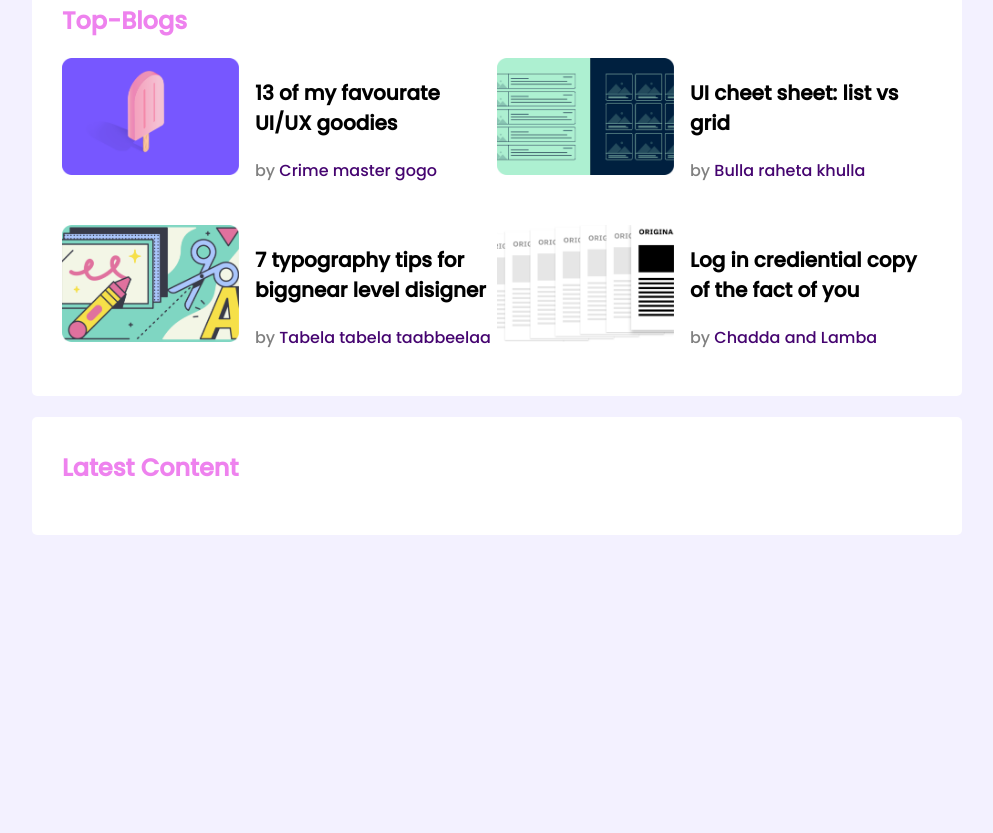
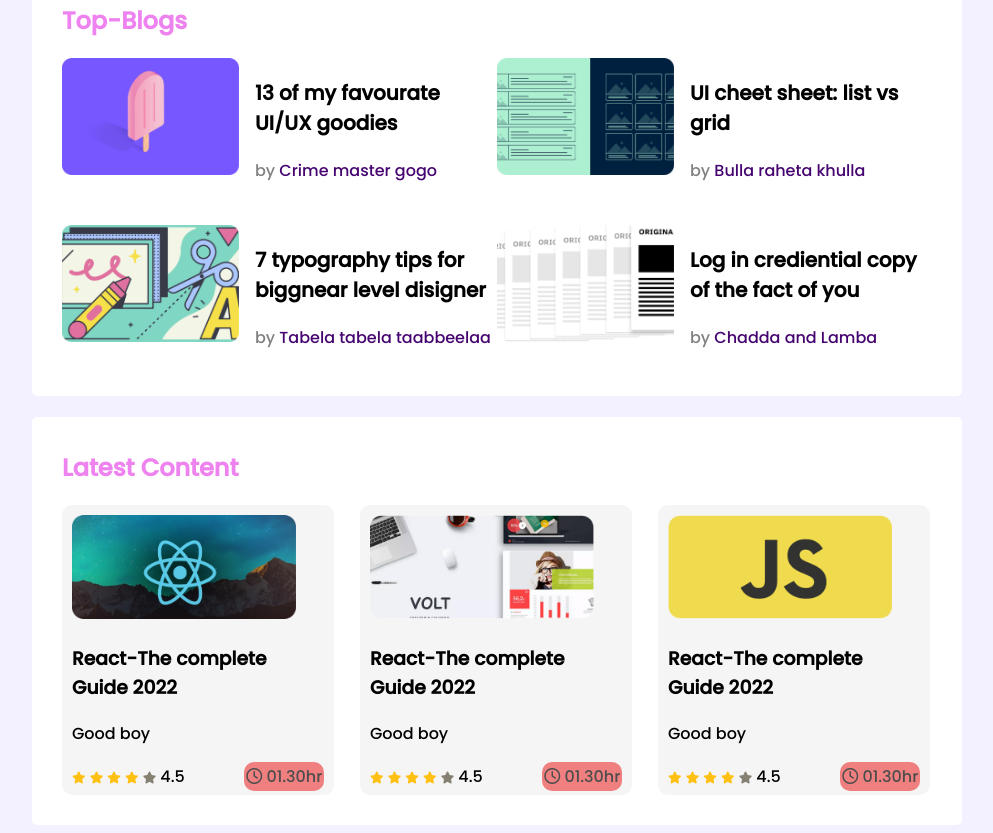
Before and after one commit to AnimeshMondol/leader, a plain HTML site: page index.html in a window 1280 px wide. Shown: the part 329-1162 px from the top of the page, without its empty margins (143-1136 px from the left). Before the commit the page ends 872 px from the top, so only its background shows below. Drawn offline with Linux system fonts and the light colour scheme.

Commit message:
make responsive

```diff
--- a/index.html
+++ b/index.html
@@ -10,6 +10,7 @@
     <link href="https://fonts.googleapis.com/css2?family=Poppins:wght@500&display=swap" rel="stylesheet">
     <title>Leader Board</title>
     <link rel="stylesheet" href="styles/style.css">
+    <script src="https://kit.fontawesome.com/cb1dd6b148.js" crossorigin="anonymous"></script>
 </head>
 
 <body>
@@ -97,6 +98,77 @@
 
         <section class="container">
             <h2 class="section-title">Latest Content</h2>
+            <div class="courses">
+                <div class="course">
+                    <div class="course-banner">
+                        <img src="images/courses/course-1.png" alt="">
+                    </div>
+                    <div class="course-detail">
+                        <h3 class="course-title">React-The complete Guide 2022</h3>
+                        <p class="course-author">Good boy</p>
+                    </div>
+                    <div class="course-info">
+                        <div>
+                            <i class="fas fa-star filled"></i>
+                            <i class="fas fa-star filled"></i>
+                            <i class="fas fa-star filled"></i>
+                            <i class="fas fa-star filled"></i>
+                            <i class="fas fa-star empty"></i>
+                            <span>4.5</span>
+                        </div>
+                        <div class="course-duration">
+                            <i class="far fa-clock"></i>
+                            01.30hr
+                        </div>
+                    </div>
+                </div>
+                <div class="course">
+                    <div class="course-banner">
+                        <img src="images/courses/course-2.png" alt="">
+                    </div>
+                    <div class="course-detail">
+                        <h3 class="course-title">React-The complete Guide 2022</h3>
+                        <p class="course-author">Good boy</p>
+                    </div>
+                    <div class="course-info">
+                        <div>
+                            <i class="fas fa-star filled"></i>
+                            <i class="fas fa-star filled"></i>
+                            <i class="fas fa-star filled"></i>
+                            <i class="fas fa-star filled"></i>
+                            <i class="fas fa-star empty"></i>
+                            <span>4.5</span>
+                        </div>
+                        <div class="course-duration">
+                            <i class="far fa-clock"></i>
+                            01.30hr
+                        </div>
+                    </div>
+                </div>
+                <div class="course">
+                    <div class="course-banner">
+                        <img src="images/courses/course-3.png" alt="">
+                    </div>
+                    <div class="course-detail">
+                        <h3 class="course-title">React-The complete Guide 2022</h3>
+                        <p class="course-author">Good boy</p>
+                    </div>
+                    <div class="course-info">
+                        <div>
+                            <i class="fas fa-star filled"></i>
+                            <i class="fas fa-star filled"></i>
+                            <i class="fas fa-star filled"></i>
+                            <i class="fas fa-star filled"></i>
+                            <i class="fas fa-star empty"></i>
+                            <span>4.5</span>
+                        </div>
+                        <div class="course-duration">
+                            <i class="far fa-clock"></i>
+                            01.30hr
+                        </div>
+                    </div>
+                </div>
+            </div>
         </section>
     </main>
 </body>
--- a/styles/style.css
+++ b/styles/style.css
@@ -74,3 +74,66 @@ hr{
     font-size: 16px;
     color: #450470;
 }
+/* courses styles */
+.courses{
+    display: grid;
+    grid-template-columns: repeat(3, 1fr);
+    grid-column-gap: 24px;
+}
+.course{
+    height: 269.79px;
+    width: 252.42px;
+    border-radius: 10px;
+    background-color: rgb(245, 245, 245);
+    padding: 10px;
+}
+.course-banner img{
+    height: 104px;
+    width: 224px;
+}
+.course-info{
+    display: flex;
+    align-items: center;
+    justify-content: space-between;
+}
+.fa-star{
+    font-size: 12px;
+}
+.fa-star.filled{
+    color: #ffc014;
+}
+.fa-star.empty{
+    color: #858072;
+}
+.course-duration{
+    background-color: lightcoral;
+    border-radius: 10px;
+    color: rgb(78, 76, 76);
+    padding: 2px;
+}
+/* media quaries */
+@media only screen and (max-width:688px){
+    .container{
+        width: 100%;
+    }
+    .players, .blogs, .courses{
+        grid-template-columns: repeat(1, 1fr);
+    }
+    .player, .blog, .course{
+        flex-direction: column;
+        margin-bottom: 5px;
+    }
+}
+/* tablet device */
+@media only screen and (min-width:688px) and (max-width:992px) {
+    .container{
+        width: 100%;
+    }
+    .players, .blogs, .courses{
+        grid-template-columns: repeat(2, 1fr);
+    }
+    .player, .blog, .course{
+        flex-direction: column;
+        margin-bottom: 5px;
+    }
+}
```
